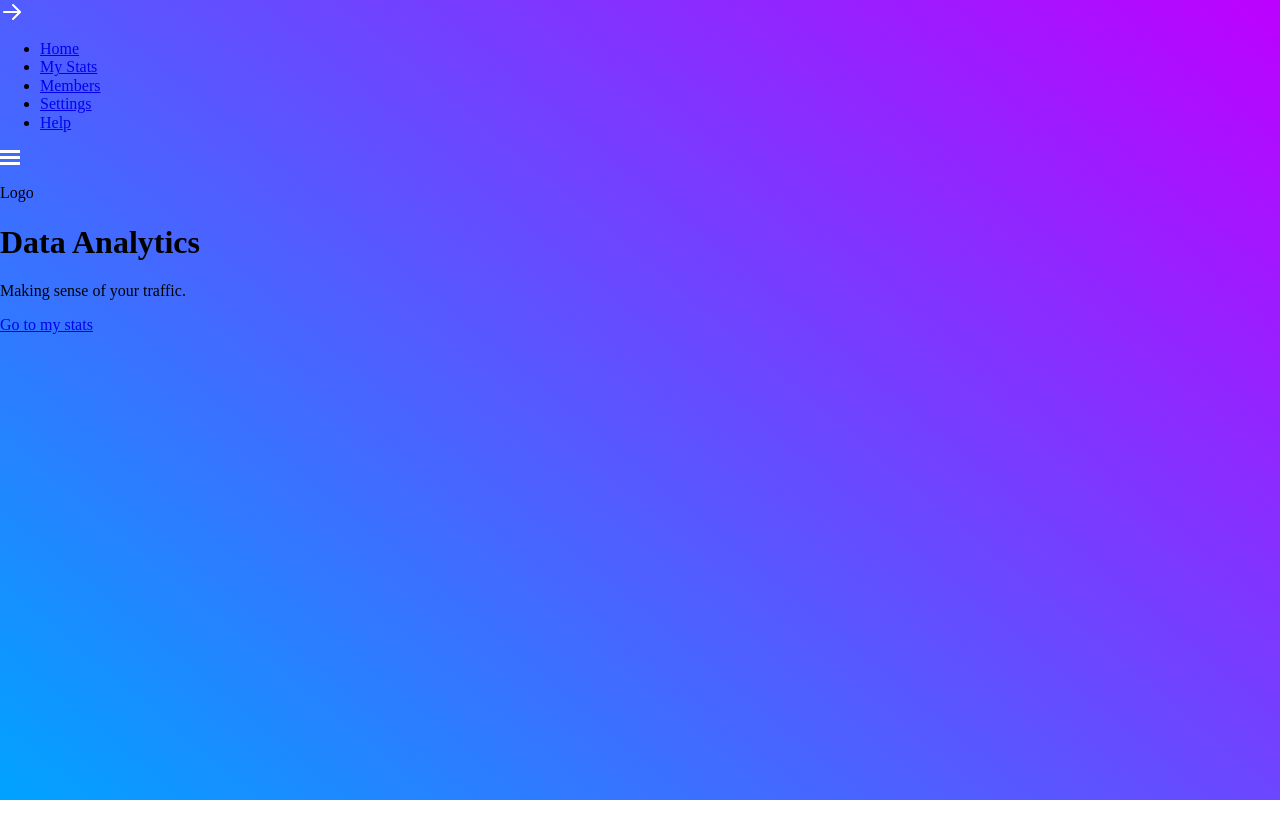
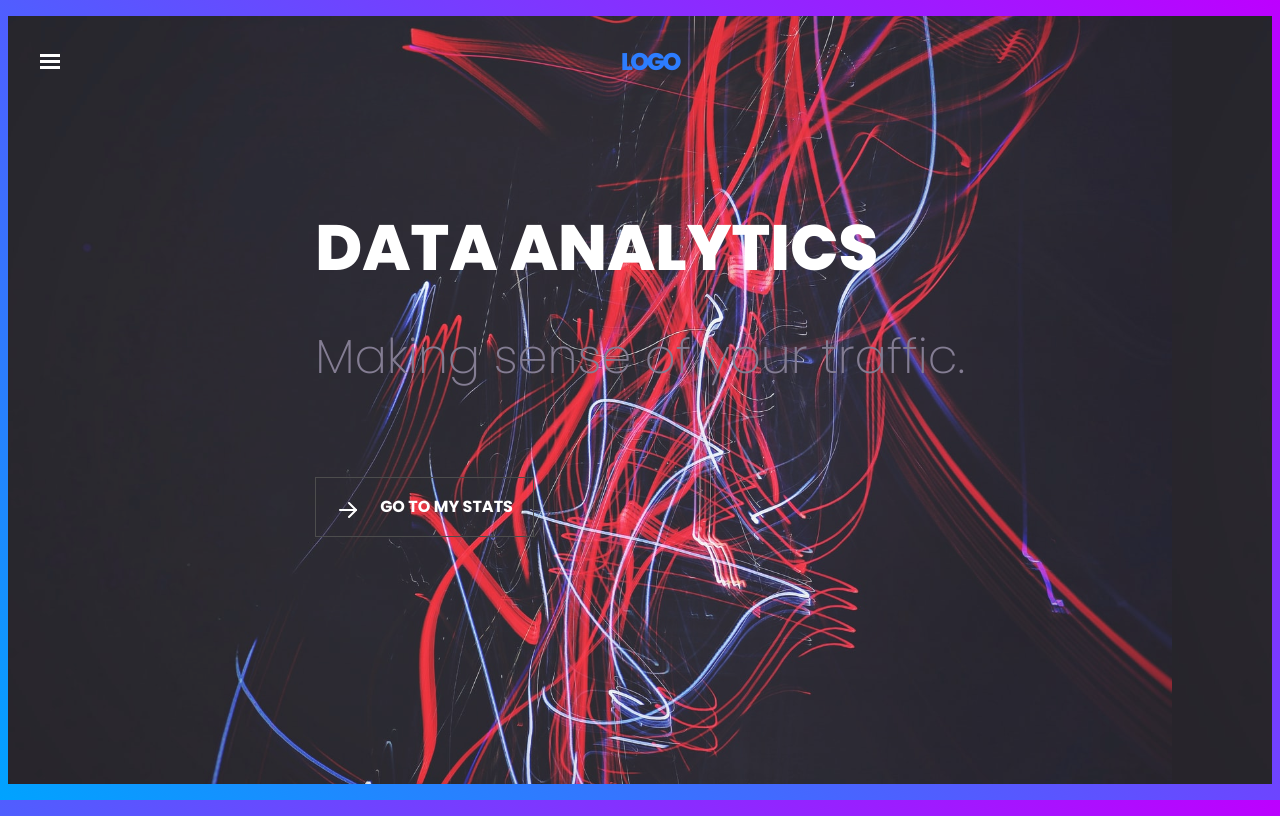
Before and after one commit to Dave-Guangyao-Li/data-analytics-dashboard, a website built with webpack: page index.html in a window 1280 px wide. Built offline with nearby package versions, Linux system fonts and the light colour scheme.

Commit message:
css for typography and buttons and header menu

```diff
--- a/index.css
+++ b/index.css
@@ -1,16 +1,129 @@
 *,
 *:before,
 *:after {
-  box-sizing: border-box; // this makes sure that the width of the border is included in the width of the element
-} // this helps solve the problem of the width of the border being added to the width of the element which can cause problems with the layout of the page, margin and padding are also included in this
+  /* this makes sure that the width of the border is included in the width of the element. this helps solve the problem of the width of the border being added to the width of the element which can cause problems with the layout of the page, margin and padding are also included in this*/
+  box-sizing: border-box;
+}
 
+/*  // :root is the root element of the document, it is the html element, we can use this to set css variables, css variables are variables that we can use in css, we can use this to set the color of the logo and the background gradient */
 :root {
+  --primary-color: #2d7dff;
 }
 
 body {
+  /* this is the background gradient for the page, the convenient way to genetrate gradient is cssgradient.io */
   background: linear-gradient(
     220deg,
     rgba(189, 0, 255, 1) 0%,
     rgba(0, 163, 255, 1) 100%
   );
-} // this is the background gradient for the page, the convenient way to genetrate gradient is cssgradient.io
+  /* set 100vh because we want the gradient to cover the whole page, there may be repeated gradients if the page is longer than the viewport, but we can fix that with background-attachment: fixed */
+  height: 100vh;
+  /* set fixed so that the gradient doesn't move when we scroll, this is to prevent repeated gradients */
+  background-attachment: fixed;
+  font-family: 'Poppins';
+}
+
+.container {
+  /* set margin to 1em on the top and bottom and 0.5em on the left and right */
+  margin: 1em 0.5em;
+  /* set height to 100% - 2em because we want the container to be 100% of the height of the page minus the margin */
+  height: calc(100% - 2em);
+}
+
+section {
+  background: #221f26 url('./bg.jpg');
+  /* cover makes sure that the background image covers the whole section */
+  background-size: cover;
+  height: 100%;
+  /* // this is to make the background image blend with the background color */
+  background-blend-mode: screen;
+  /* // this is to move the background image to the left */
+  background-position: -100px;
+  height: 100%;
+  padding: 2em;
+}
+
+nav {
+  display: none;
+}
+
+.logo {
+  /* // --primary-color is a css variable, we can use this to change the color of the logo */
+  color: var(--primary-color);
+  font-weight: 800;
+  text-transform: uppercase;
+  font-size: 1.5rem;
+  /* // -0.1em means that the letters are closer together */
+  letter-spacing: -0.1em;
+  text-align: center;
+  width: 100%;
+  margin: 0;
+}
+
+header {
+  display: flex;
+}
+
+.menu-btn {
+  /* // this is to change the cursor to a pointer when we hover over the menu button */
+  cursor: pointer;
+}
+
+h1 {
+  /* // this is the fallback in case the clamp function doesn't work for older browsers */
+  font-size: 3rem;
+  /*  // to create fliud typography. clamp is a css function that takes 3 parameters, the first parameter is the minimum value, the second parameter is the value that is used when the viewport is at its smallest, the third parameter is the maximum value, this is to make sure that the font size is responsive. -0.875rem + 8.333vw is the formula to calculate the font size, we can use this formula to calculate the font size for different viewports */
+  font-size: clamp(2.5rem, -0.875rem + 8.333vw, 4rem);
+  font-weight: 800;
+  text-transform: uppercase;
+  color: white;
+  line-height: 89%;
+}
+
+.cv {
+  /* // this is to make the cv section a grid, this is so that we can center the cv section, we can also use flexbox to center the cv section */
+  display: grid;
+  place-items: center;
+  height: 80%; // setting to 80% not 100% because we want to leave some space at the bottom
+}
+
+.content p {
+  font-size: 2.1rem;
+  font-size: clamp(2rem, -0.875rem + 8.333vw, 3rem);
+  font-weight: 300;
+  line-height: 111%;
+  color: #847d93;
+  margin-top: 1.1em;
+}
+
+.cta {
+  text-decoration: none;
+  color: white;
+  text-transform: uppercase;
+  font-weight: bold;
+  margin-top: 2.875em;
+  /* // inline-block will make the button take the width of the content, if we use block, the button will take the whole width of the page */
+  display: inline-block;
+  border: 1px solid #4d4d4d;
+  /* // calc is used to make sure that the padding on the left will have some room for a svg arrow icon // account for icon which is 1.5 em and padding which is 1.25em on the left and right*/
+  padding: 1.25em 1.25em 1.25em calc(2.5em + 1.5em);
+  position: relative;
+}
+
+/*   // :before is a pseudo element, this is to add a svg arrow icon to the button, we can also use an image for this, but using svg is better because we can change the color of the svg icon. In CSS, ::before creates a pseudo-element that is the first child of the selected element. It is often used to add cosmetic content to an element with the content property. It is inline by default. The ::before selector inserts something before the content of each selected element(s). */
+.cta:before {
+  /* // set to empty string because we don't want to add any content, we just want to add the svg icon */
+  content: '';
+  /* // this is to make sure that the svg icon is positioned relative to the button, if we don't set this, the svg icon will be positioned relative to the page */
+  position: absolute;
+  background: url('arrow.svg') no-repeat;
+  width: 1.5em;
+  height: 1.5em;
+  left: 1.25em;
+}
+
+.cta:hover {
+  /* // set the background color to the primary color when we hover over the button */
+  background: var(--primary-color);
+}
```
